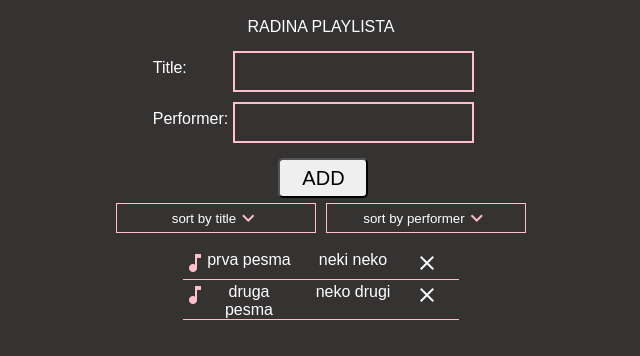
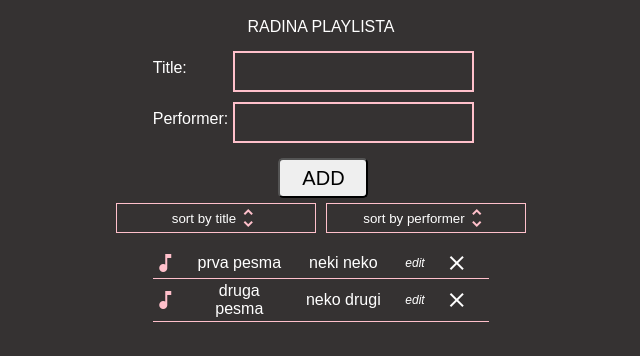
Before and after one commit to radmilatomic/playlist, a React (Create React App) app: page / in a window 1280 px wide. Shown: the top 356 px of the page, without its empty margins (319-959 px from the left). Built offline with nearby package versions, Linux system fonts and the light colour scheme; no server answers.

Commit message:
started edit funcionality

```diff
--- /dev/null
+++ b/src/components/editModal/index.js
@@ -0,0 +1,68 @@
+import React, {Component} from 'react';
+import ReactDOM from 'react-dom';
+import {setSongs, showList} from "../../actions";
+import { connect } from "react-redux";
+
+const mapStateToProps = state => {
+  return { songs: state.songs,
+         };
+};
+
+const mapDispatchToProps = dispatch => {
+  return {
+    setSongs: songs=>dispatch(setSongs(songs)),
+    showList:flag=>dispatch(showList(flag))
+  };
+};
+
+
+
+class ConnectedEditModal extends Component{
+
+	constructor(props) {
+    super(props);
+    this.modalRoot = document.getElementById('modal-root');
+    this.exitEdit=this.exitEdit.bind(this);
+  }
+
+
+  	exitEdit(e){
+  		e.preventDefault();
+  		const newSongs=this.props.songs.map(item=>{
+      if(item.id===this.props.item.id){
+        return {...item, editSong:false}
+      }
+      else{
+        return item
+      }
+    });
+    this.props.setSongs(newSongs);
+    this.props.showList(true);
+
+  	}
+
+
+	render(){
+		if(this.props.show===true){
+      return ReactDOM.createPortal(
+        <div className='modal' id="addModal">
+              <div className="buttonsWrapper">
+              	 <textarea className ="buttonDetails" name="title" type="text"  defaultValue={this.props.item.title} ref={(a) => this.inputTitle = a}/>
+              </div>
+              <div>
+                  <textarea className ="buttonDetails" name="performer" type="text"  defaultValue={this.props.item.performer} ref={(a) => this.inputPerformer = a}/>
+              </div>
+
+              <div className="buttonsWrapper">
+                  <input className="buttonDetails" type="submit" value="Cancel" onClick={this.exitEdit}/>
+                  <input className="buttonDetails" type ="submit" value ="Save"/>
+                </div>
+        </div>,
+      this.modalRoot
+    );
+  }
+  return null
+	}
+}
+const EditModal=connect(mapStateToProps,mapDispatchToProps)(ConnectedEditModal)
+export default EditModal
--- a/src/components/song/index.js
+++ b/src/components/song/index.js
@@ -7,6 +7,7 @@ import DeleteModal from "../deleteModal"
 import DenyModal from "../denyModal"
 import ConfirmPasswordModal from "../confirmPasswordModal"
 import WrongPasswordModal from "../wrongPasswordModal"
+import EditModal from "../editModal"
 import 'material-icons'
 
 const mapStateToProps = state => {
@@ -28,6 +29,7 @@ class ConnectedSong extends Component{
 	constructor(props) {
     super(props);
     this.deleteMethod=this.deleteMethod.bind(this);
+    this.editMethod=this.editMethod.bind(this);
     this.setData=this.setData.bind(this);
     this.fetchSongs=this.fetchSongs.bind(this);
   }
@@ -64,8 +66,20 @@ class ConnectedSong extends Component{
     this.props.showList(false);
 	}
 
-  editMethod(){
+  editMethod(e){
     console.log("Song#editMethod");
+    e.preventDefault();
+    console.log("editMethod#Song");
+    const newSongs=this.props.songs.map(item=>{
+      if(item.id===this.props.item.id){
+        return {...item, editSong:true}
+      }
+      else{
+        return item
+      }
+    });
+    this.props.setSongs(newSongs);
+    this.props.showList(false);
   }
 	render(){
 
@@ -74,20 +88,23 @@ class ConnectedSong extends Component{
     <DenyModal show={this.props.item.denyDelete} id={this.props.item.id}/>
     <ConfirmPasswordModal show={this.props.item.confirmPassword} id={this.props.item.id}/>
     <WrongPasswordModal show={this.props.item.wrongPassword} id={this.props.item.id}/>
+    <EditModal show={this.props.item.editSong} id={this.props.item.id} item={this.props.item}/>
     </div>
 
 if(this.props.showApp){
   return(
     <div>
     <div className="songContainer">
-    <i className="material-icons" style={{color:"pink"}}>
+    <div><i className="material-icons" style={{color:"pink"}}>
 music_note
-</i>
+</i></div>
       <div className="songTitle">{this.props.item.title}</div>
       <div className="songPerformer">{this.props.item.performer}</div>
+      <div className="deleteButton" style={{'fontSize':'12px'}} onClick={this.editMethod}><i>edit</i></div>
       <div className="deleteButton" onClick={this.deleteMethod}><i className="material-icons">
         clear
       </i></div>
+
     </div>
     {modals}
     </div>
--- a/src/components/song/style.css
+++ b/src/components/song/style.css
@@ -2,7 +2,8 @@
 	display: flex;
 	align-content: center;
 	/*justify-content:space-between;*/
-	padding-top: 3px;
+	padding: 3px 0 3px 0;
+
 	border-bottom: solid 1px pink;
 }
 
@@ -12,6 +13,12 @@
 
 .songContainer > div{
 	padding-right: 20px;
+
+	text-align: center;
+	display:flex;
+	justify-content: center;
+	align-items: center;
+	align-content: center;
 }
 
 .songTitle{
@@ -25,4 +32,5 @@
 .deleteButton:hover{
 	cursor:pointer;
 	color:pink;
+
 }
--- a/src/components/sort/index.js
+++ b/src/components/sort/index.js
@@ -63,10 +63,10 @@ class ConnectedSort extends Component{
 		return (
 			<div>
 			<button className="sortButtons" onClick={this.sortByTitle}> sort by title <i className="material-icons" style={{color:"pink"}}>
-keyboard_arrow_down
+unfold_more
 </i></button>
 			<button  className="sortButtons" onClick={this.sortByPerformer}>sort by performer <i className="material-icons" style={{color:"pink"}}>
-keyboard_arrow_down
+unfold_more
 </i></button>
 			</div>
 			)
```
Also changed, not shown: 16 other files (tests, documents, lock files or other folders).
